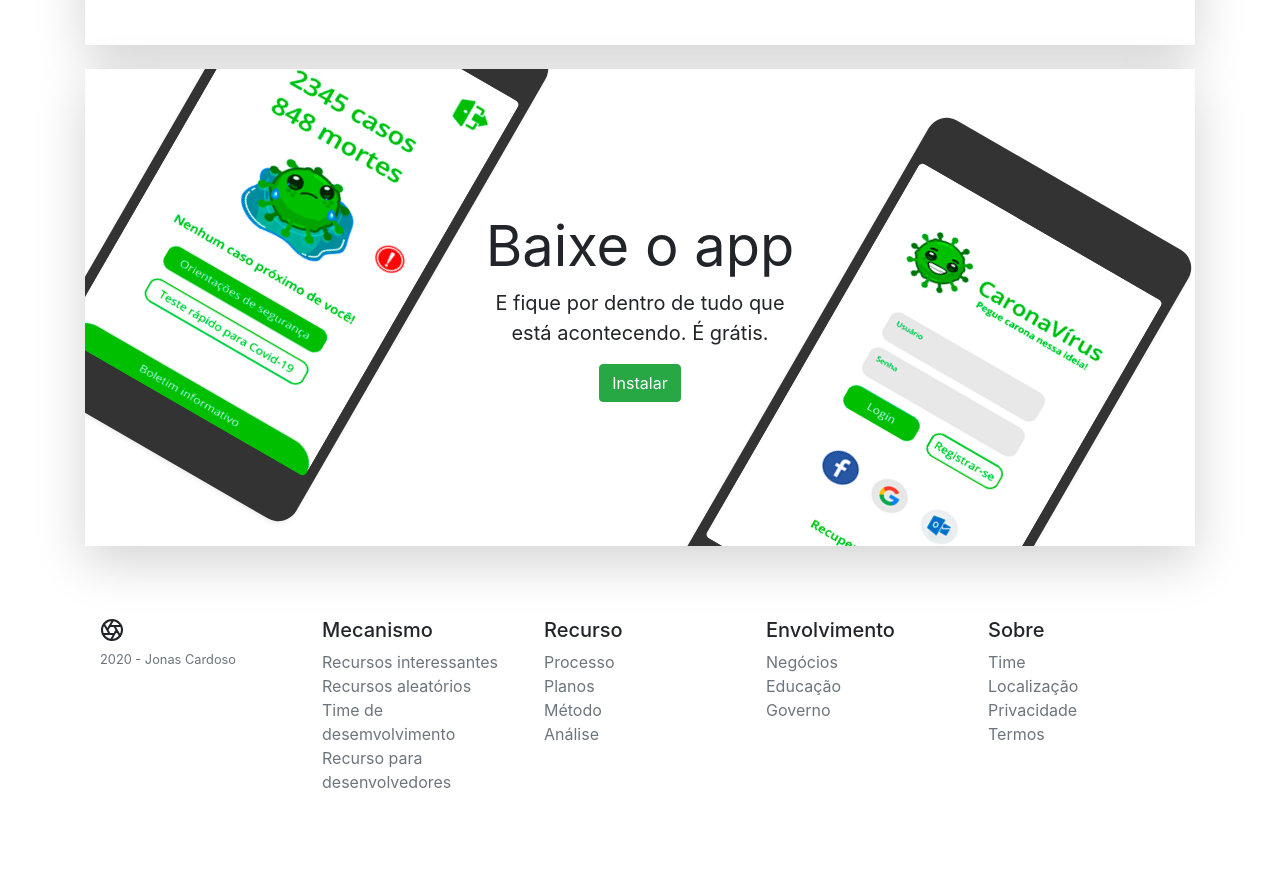
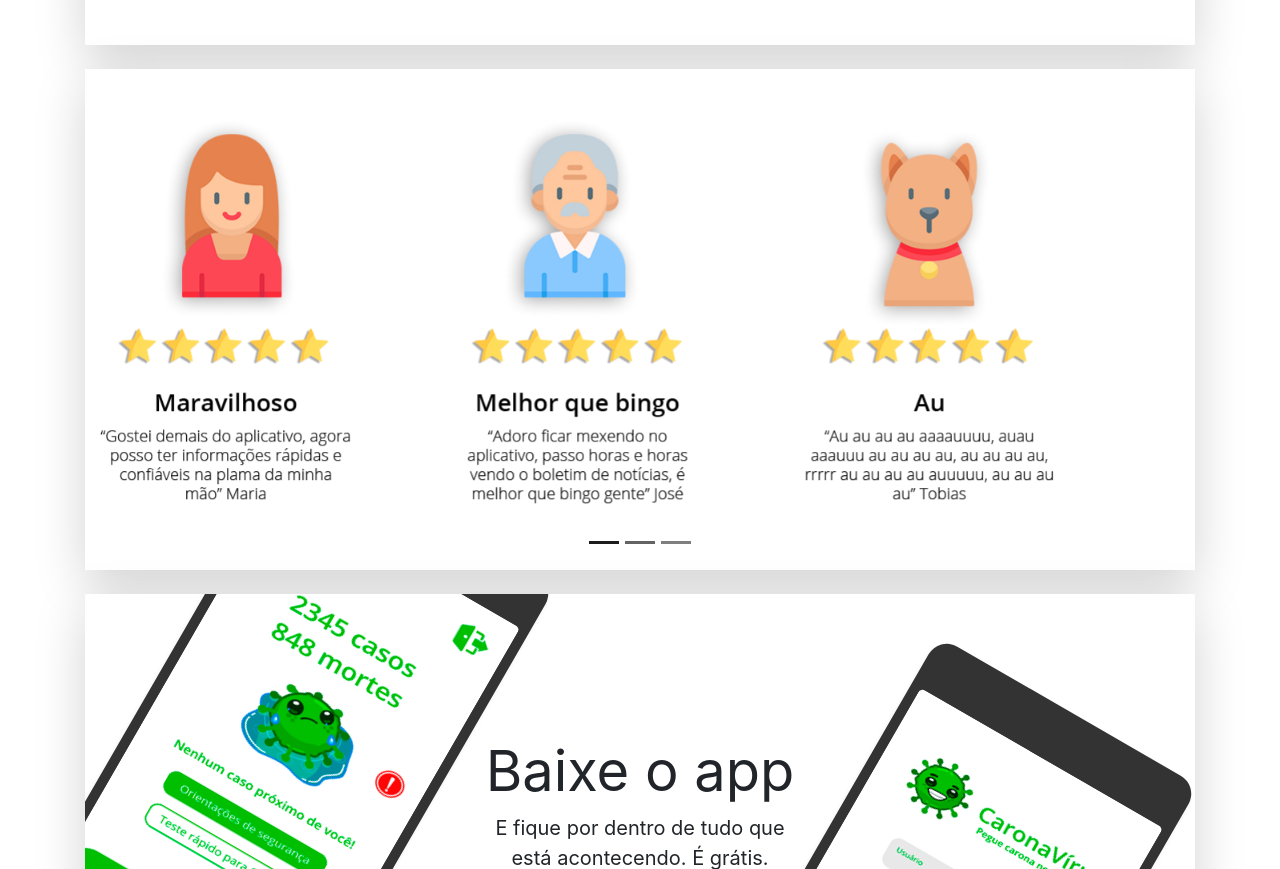
Before and after one commit to JonasCardoso/caronavirus, a plain HTML site: page index.html in a window 1280 px wide. Shown: the part 1524-2393 px from the top of the page. Drawn offline with nearby package versions, Linux system fonts and the light colour scheme.

Commit message:
carrossel avaliacao

```diff
--- a/index.html
+++ b/index.html
@@ -113,6 +113,41 @@
             </div>
         </div>
 
+        <div class="bg-white row no-gutters border-lg overflow-hidden flex-md-row mb-4 shadow-lg h-md-250 ">
+            <div id="carouselExampleCaptions2" class="carousel slide" data-ride="carousel">
+                <ol class="carousel-indicators">
+                    <li data-target="#carouselExampleCaptions2" data-slide-to="0" class="active"></li>
+                    <li data-target="#carouselExampleCaptions2" data-slide-to="1" class=""></li>
+                    <li data-target="#carouselExampleCaptions2" data-slide-to="2" class=""></li>
+                </ol>
+                <div class="carousel-inner">
+                    <div class="carousel-item active">
+                        <img src="pic/avaliacao1.png" class="screenshot">
+                        <div class="carousel-caption-meu d-none d-md-block text-black">
+                        </div>
+                    </div>
+                    <div class="carousel-item">
+                        <img src="pic/avaliacao2.png" class="screenshot">
+                        <div class="carousel-caption-meu d-none d-md-block text-black">
+                        </div>
+                    </div>
+                    <div class="carousel-item">
+                        <img src="pic/avaliacao3.png" class="screenshot">
+                        <div class="carousel-caption-meu d-none d-md-block text-black">
+                        </div>
+                    </div>
+                </div>
+                <a class="carousel-control-prev" href="#carouselExampleCaptions2" role="button" data-slide="prev">
+                    <span class="carousel-control-prev-icon" aria-hidden="true"></span>
+                    <span class="sr-only">Previous</span>
+                </a>
+                <a class="carousel-control-next" href="#carouselExampleCaptions2" role="button" data-slide="next">
+                    <span class="carousel-control-next-icon" aria-hidden="true"></span>
+                    <span class="sr-only">Next</span>
+                </a>
+            </div>
+        </div>
+
         <div class="text-center position-relative bg-white p-md-5 row no-gutters border-lg overflow-hidden flex-md-row mb-4 shadow-lg h-md-250 ">
             <div class="col-md-5 p-lg-5 mx-auto my-5">
                 <h1 class="display-4 font-weight-normal">Baixe o app</h1>
```
Also changed, not shown: pic/avaliacao1.png (added), pic/avaliacao2.png (added), pic/avaliacao3.png (added).
